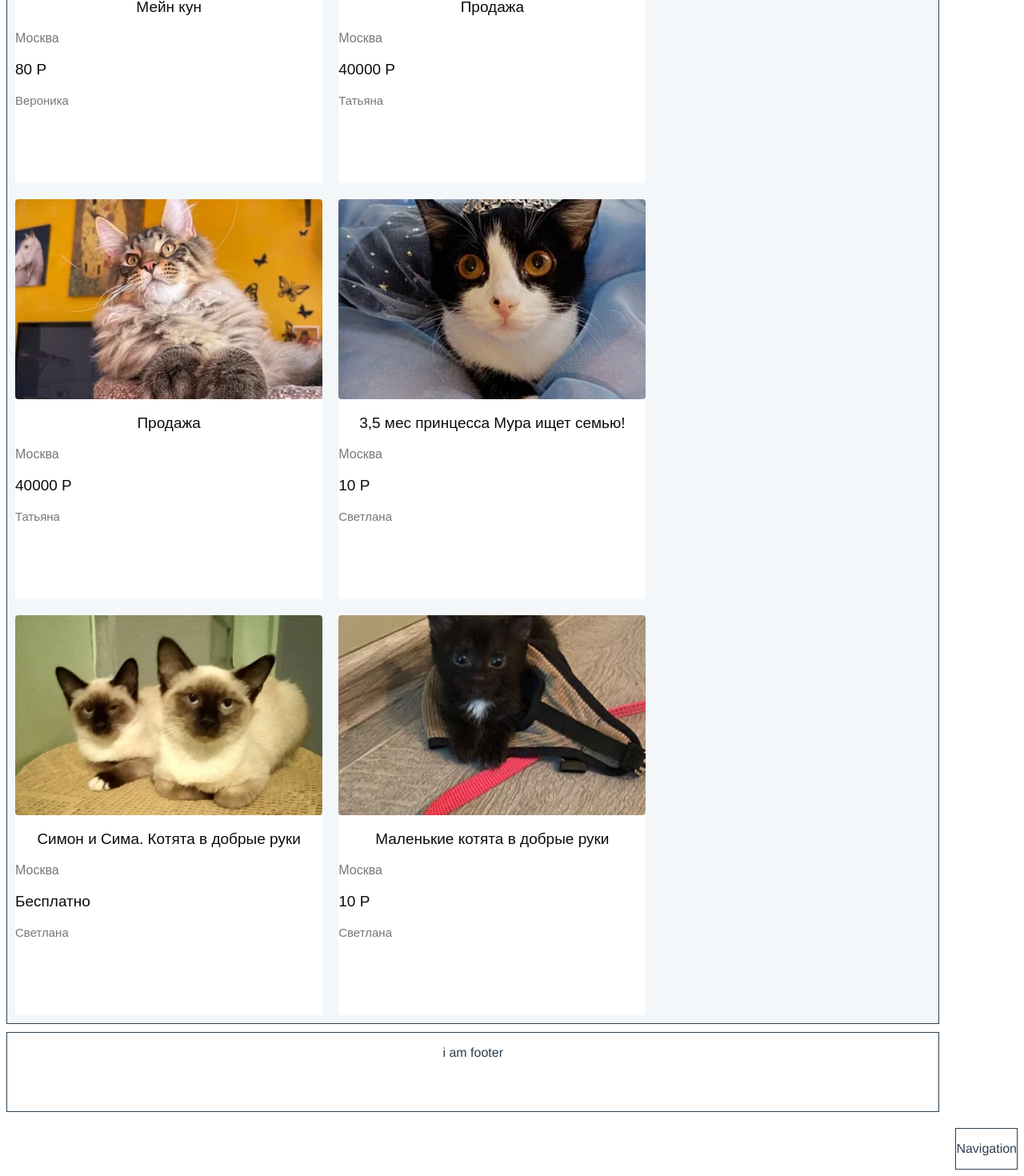
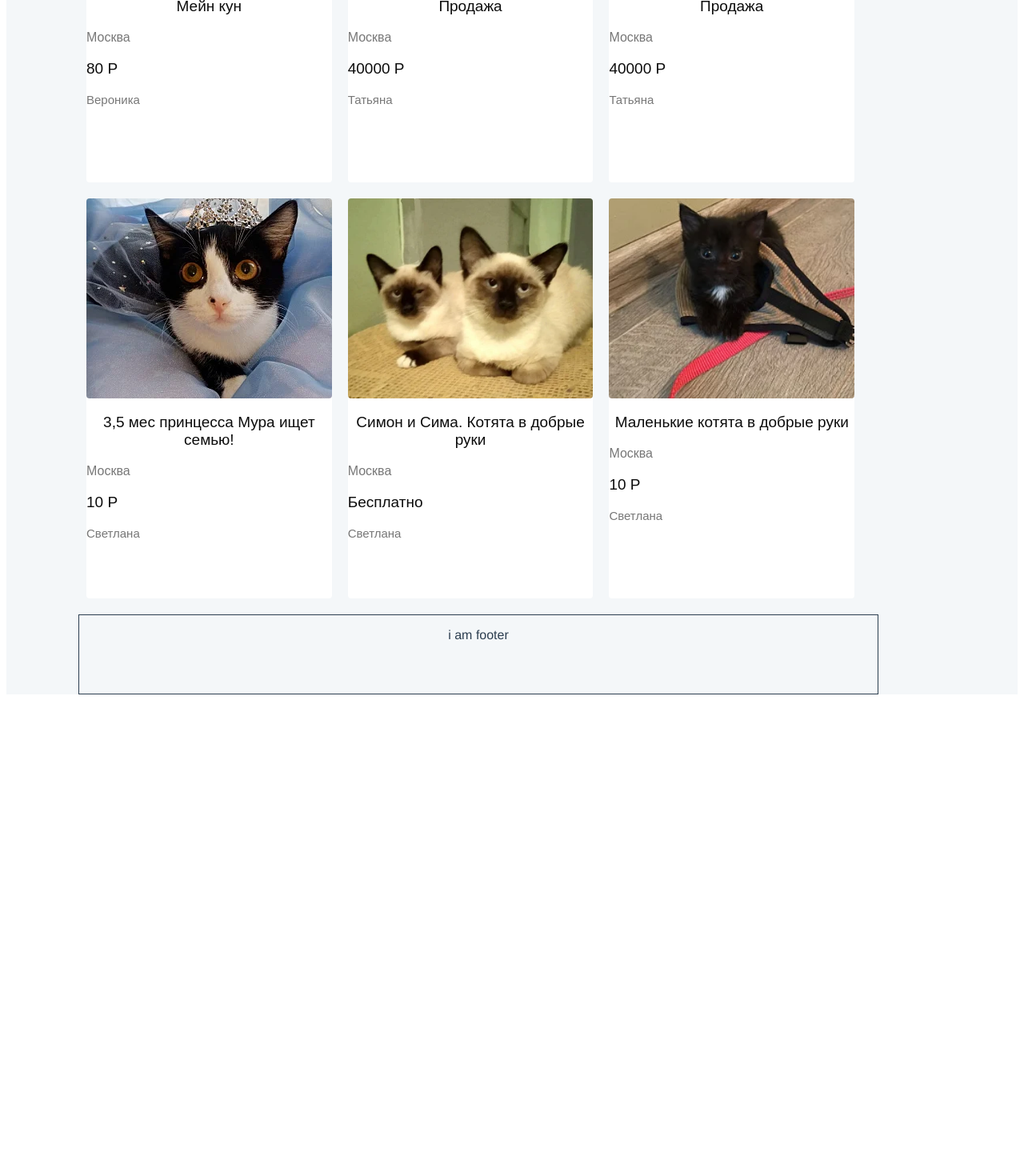
Before and after one commit to nik01asEgo/vueComp, a Vue app: page / in a window 1280 px wide. Shown: the part 400-1870 px from the top of the page at 80% size. After the commit the page ends 1276 px from the top, so only its background shows below. Built offline with nearby package versions, Linux system fonts and the light colour scheme.

Commit message:
adaptive

```diff
--- a/src/App.vue
+++ b/src/App.vue
@@ -31,6 +31,7 @@ export default {
   -moz-osx-font-smoothing: grayscale;
   text-align: center;
   color: #2c3e50;
+  background-color: #f4f7f9;
 
 }
 .vContaner {
@@ -40,34 +41,61 @@ export default {
     'main navigation'
     'footer footer';
   grid-gap: 10px;
-  grid-template-columns: 1fr 315px;
   grid-template-rows: 100px 1fr 100px;
+  /* min-width: 1550px; */
+  margin-left: 90px;
+  margin-right: 90px;
 }
 .vHeader {
   grid-area: header;
- border: 1px solid #2c3e50;
 }
 .vMain {
   grid-area: main;
-   border: 1px solid #2c3e50;
-}
-@media screen  and (max-width: 1450px) {
-  .vContaner {
-    grid-template-areas:
-    'header header'
-    'main main'
-    'footer footer';
-    width: 100%;
- }
 }
 .vNavigation {
   grid-area: navigation;
-   border: 1px solid #2c3e50;
   align-self: start;
-
+  border-radius: 4px;
+  width: 365px;
 }
 .vFooter {
   grid-area: footer;
   border: 1px solid #2c3e50;
 }
+@media screen and (max-width: 1770px) {
+  .vContaner {
+  margin-left: 90px;
+  margin-right: 90px;
+  width: fill-available;
+
+  }
+}
+@media screen and (max-width: 1550px) {
+  .v_Navigation {
+    width: 325px;
+  }
+}
+@media screen and (max-width: 1450px) {
+  .v_Navigation {
+    display: none;
+  }
+  .vContaner {
+    width: 1000px;
+  }
+}
+@media screen and (max-width: 1270px) {
+  .vContaner {
+    margin-left: 50px;
+    margin-right: 50px;
+  }
+}
+@media screen and (max-width: 1100px) {
+  .vContaner {
+    width: calc(100%-100px);
+    margin-left: 50px;
+    margin-right: 50px;
+
+  }
+}
+
 </style>
--- a/src/components/V_Navigation.vue
+++ b/src/components/V_Navigation.vue
@@ -1,6 +1,13 @@
 <template>
   <div class="v_Navigation">
-    <p>{{ title }}</p>
+    <div class="v_Navigation_span_container">
+      <span class="v_Navigation_H1">Найти </span>
+      <span class="v_Navigation_Clear_Filters">Сбросить фильтры</span>
+    </div>
+    <div class="v_Navigation_City_Contaner">
+      <p class="v_Navigation_City">Город/Область</p>
+      <input class="v_Navigation_Input_City" type="text" placeholder="Название города или области">
+    </div>
   </div>
 </template>
 
@@ -12,7 +19,7 @@ export default {
 
   data() {
     return {
-      title: "Navigation"
+
     };
   },
   props: {},
@@ -21,6 +28,31 @@ export default {
 </script>
 
 <style >
-.v_Navigation {border: 1px solid
+.v_Navigation {
+  border: 1px solid;
+  display: block;
+  text-align: left;
+  background-color: rgb(255, 255, 255);
 }
+.v_Navigation_span_container {
+ padding: 25px 20px 25px 20px;
+}
+.v_Navigation_H1 {
+  font-size: 24px;
+  margin-right: 40px;
+  }
+.v_Navigation_Clear_Filters {
+  font-size: 17px;
+}
+.v_Navigation_Input_City {
+  width: 100%;
+  height: 60px;
+  border-radius: 4px;
+
+}
+.v_Navigation_City_Contaner {
+  margin: 5px 25px;
+  box-sizing: border-box;
+}
+
 </style>
--- a/src/components/V_catalog.vue
+++ b/src/components/V_catalog.vue
@@ -88,7 +88,6 @@
     background-color: #f4f7f9;
     display: flex;
     flex-wrap: wrap;
-    margin: 0;
-    padding: 0;
+    box-sizing: border-box;
   }
 </style>
--- a/src/components/V_catalog_item.vue.vue
+++ b/src/components/V_catalog_item.vue.vue
@@ -1,4 +1,5 @@
 <template>
+  <div class="v_catalog_item_contaner">
     <div class= "v_catalog_item">
       <div class="v_catalog_item_image_contaner">
         <a href="http://google.com">
@@ -20,6 +21,7 @@
       <a class="v_catalog_item_owner" href="http://google.com">
           <p >{{ item_data.owner }}</p>
       </a>
+    </div>
   </div>
 </template>
 
@@ -43,15 +45,18 @@ export default {
 </script>
 
 <style>
+.v_catalog_item_contaner {
+  width: 33%;
+  padding: 10px;
+  box-sizing: border-box;
+}
 .v_catalog_item {
   display: block;
-    width: 33%;
+  width: 100%;
   height: 500px;
   background-color: rgb(255, 255, 255);
-    margin: 10px;
   border-radius: 4px;
   border: 1px;
-
 }
 @media screen and (max-width: 900px) {
   .v_catalog_item {
@@ -76,27 +81,22 @@ export default {
   font-weight: 500;
 }
 .v_catalog_item_city {
-
   text-decoration: none;
   color: #777;
   font-family: Montserrat,sans-serif;
   font-size: 16px;
   font-weight: 500;
   text-align: left;
-
 }
 .v_catalog_item_owner {
-
   text-decoration: none;
   color: #777;
   font-family: Montserrat,sans-serif;
   font-size: 15px;
   font-weight: 500;
   text-align: left;
-
 }
 .v_catalog_item_price {
-
   text-decoration: none;
   color: rgb(12, 12, 12);
   font-family: Montserrat,sans-serif;
@@ -104,5 +104,4 @@ export default {
   font-weight: 500;
   text-align: left;
 }
-
 </style>
--- a/src/components/V_main.vue
+++ b/src/components/V_main.vue
@@ -27,5 +27,6 @@
 .v_Main {
   margin: 0;
   padding: 0;
+  box-sizing: border-box;
 }
 </style>
```
Lines whose indentation alone changed are shown as unchanged.
